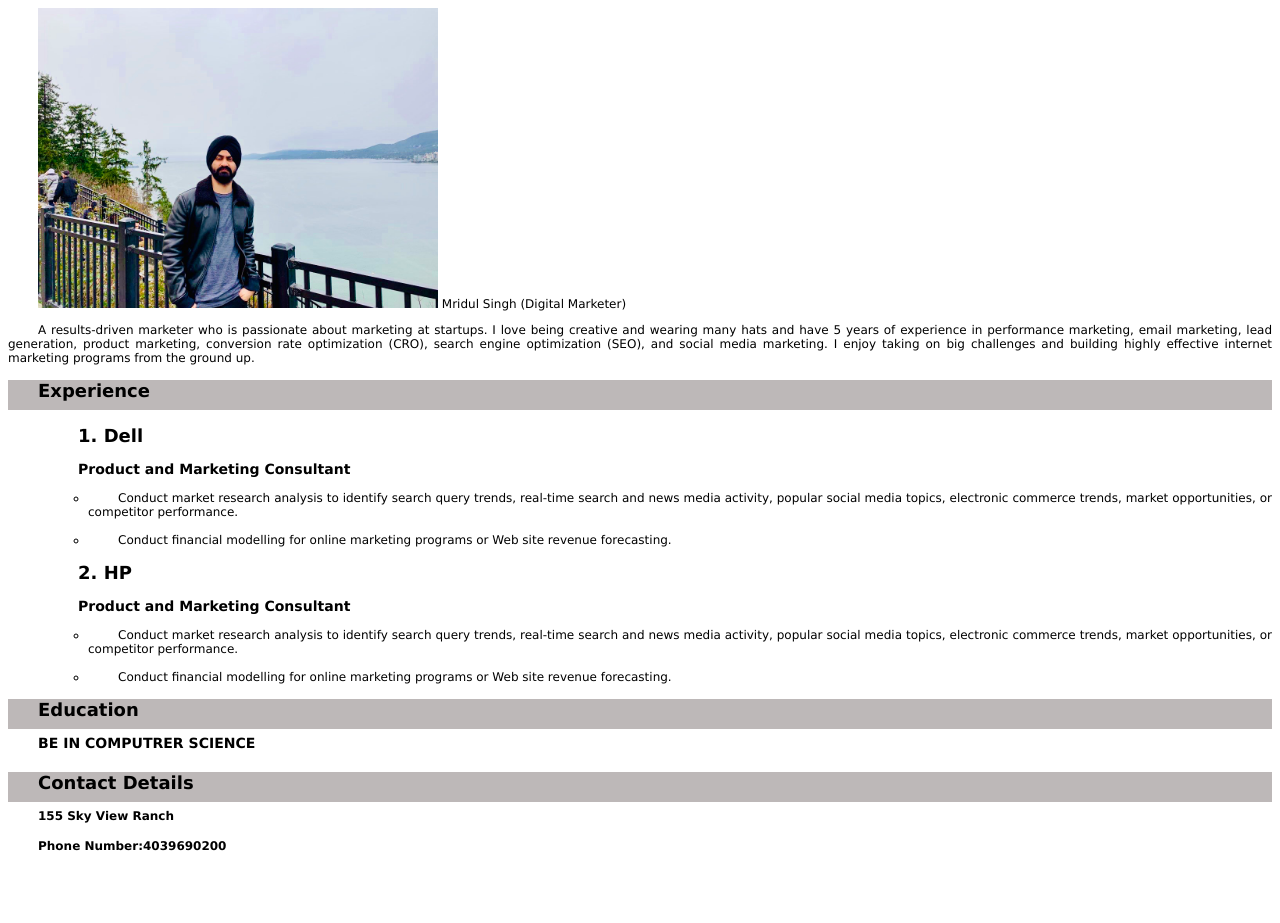
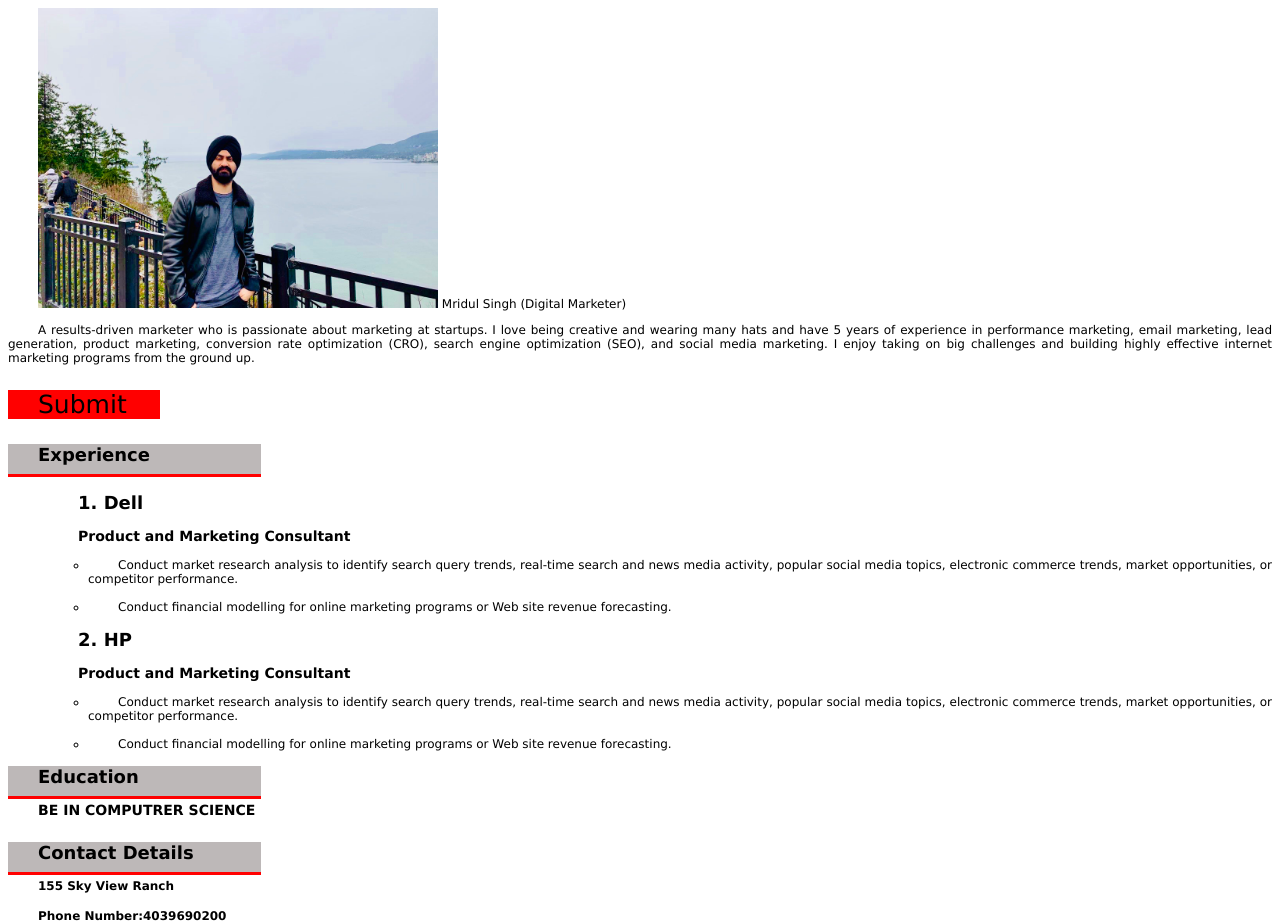
Before and after one commit to M1936/SODV2204, a plain HTML site: page CSS/index.html in a window 1280 px wide. Before the commit the page ends 853 px from the top, so only its background shows below. Drawn offline with Linux system fonts and the light colour scheme.

Commit message:
Commit 2

```diff
--- a/CSS/index.html
+++ b/CSS/index.html
@@ -12,6 +12,7 @@
         <div>
             <p> A results-driven marketer who is passionate about marketing at startups. I love being creative and wearing many hats and have 5 years of experience in performance marketing, email marketing, lead generation, product marketing, conversion rate optimization (CRO), search engine optimization (SEO), and social media marketing. I enjoy taking on big challenges and building highly effective internet marketing programs from the ground up. </p>
         </div>
+        <p class="button">Submit</p>
 
        <div class="Exp">
             <h2>Experience</h2>
--- a/CSS/style.css
+++ b/CSS/style.css
@@ -2,11 +2,20 @@
     display: block;
     background-color:rgb(189, 184, 184);
     height: 30px;
+    border-bottom: solid red;
+    width: 20%;
 
 }
+
 body{
     font-family: Verdana, Geneva, Tahoma, sans-serif;
     font-size: 12px;
     text-align: justify;
     text-indent: 30px;
 }
+.button{
+    background-color: red;
+    font-size: 25px;
+    width:12%
+
+}
```
